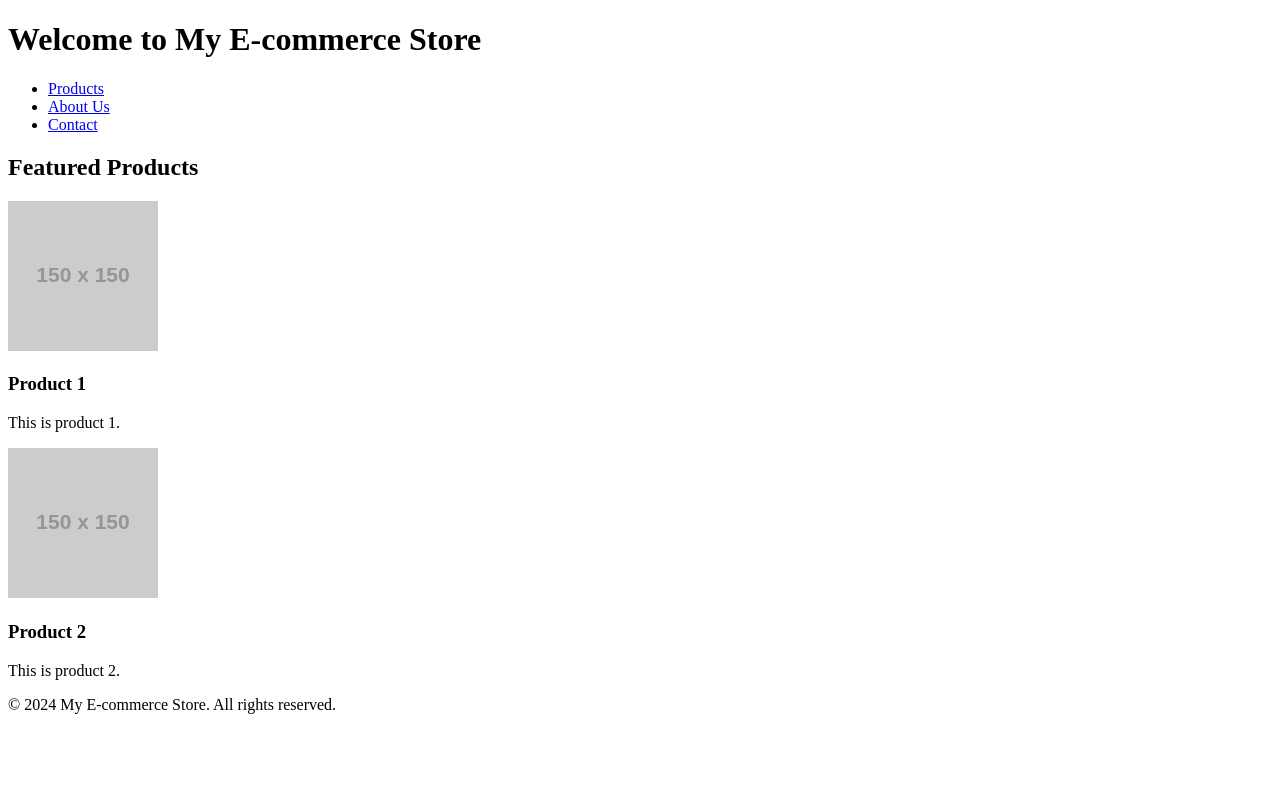
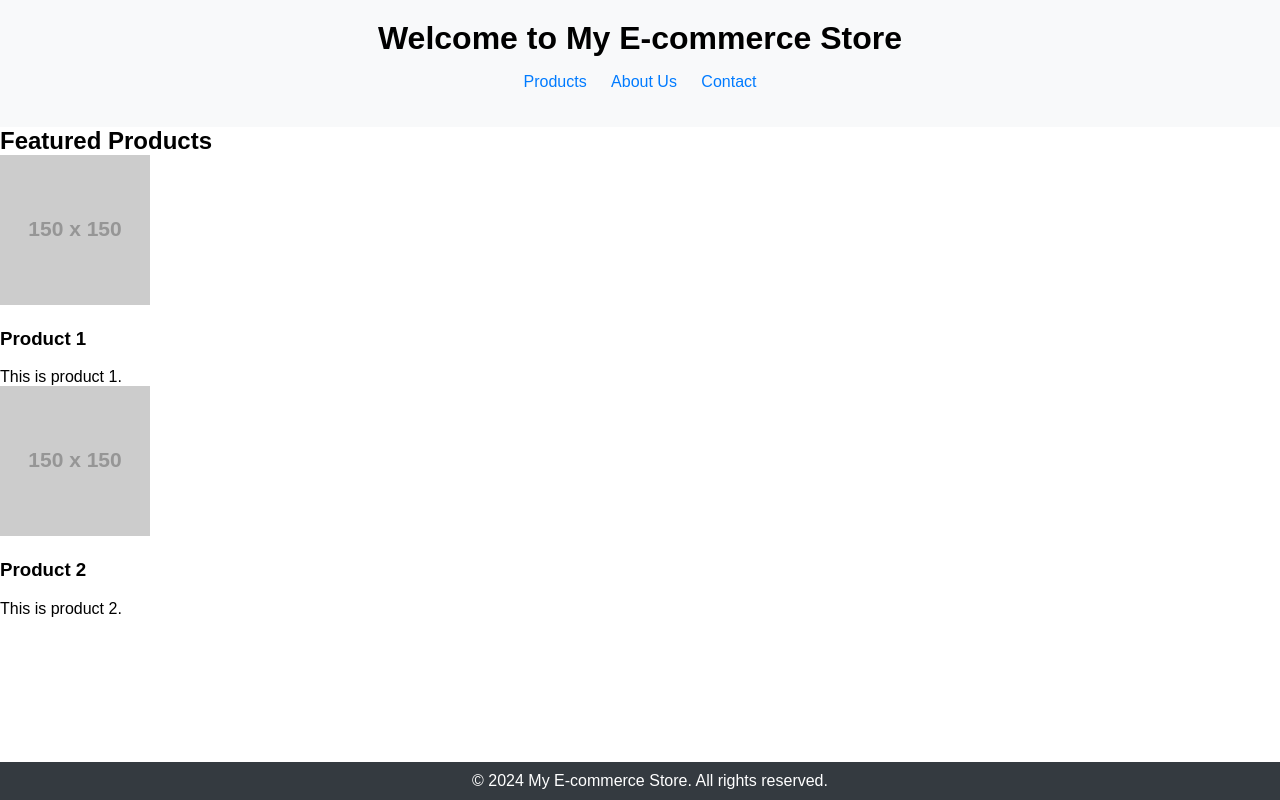
Before and after one commit to 7ROBE/7robe.esgin.github.io, a plain HTML site: page index.html in a window 1280 px wide. Drawn offline with Linux system fonts and the light colour scheme; placeholder pictures from the web are drawn by us.

Commit message:
Update style.css

```diff
--- a/style.css
+++ b/style.css
@@ -1,6 +1,36 @@
-td {
-  width: 50px;
-  height: 50px;
-  text-align: center;
-  vertical-align: middle;
+body, h1, h2, p {
+    margin: 0;
+    padding: 0;
+    font-family: Arial, sans-serif;
 }
+
+header {
+    background-color: #f8f9fa;
+    padding: 20px;
+    text-align: center;
+}
+
+nav ul {
+    list-style: none;
+    padding: 0;
+}
+
+nav ul li {
+    display: inline;
+    margin: 0 10px;
+}
+
+nav ul li a {
+    text-decoration: none;
+    color: #007bff;
+}
+
+footer {
+    background-color: #343a40;
+    color: #fff;
+    text-align: center;
+    padding: 10px;
+    position: fixed;
+    bottom: 0;
+    width: 100%;
+}
```
